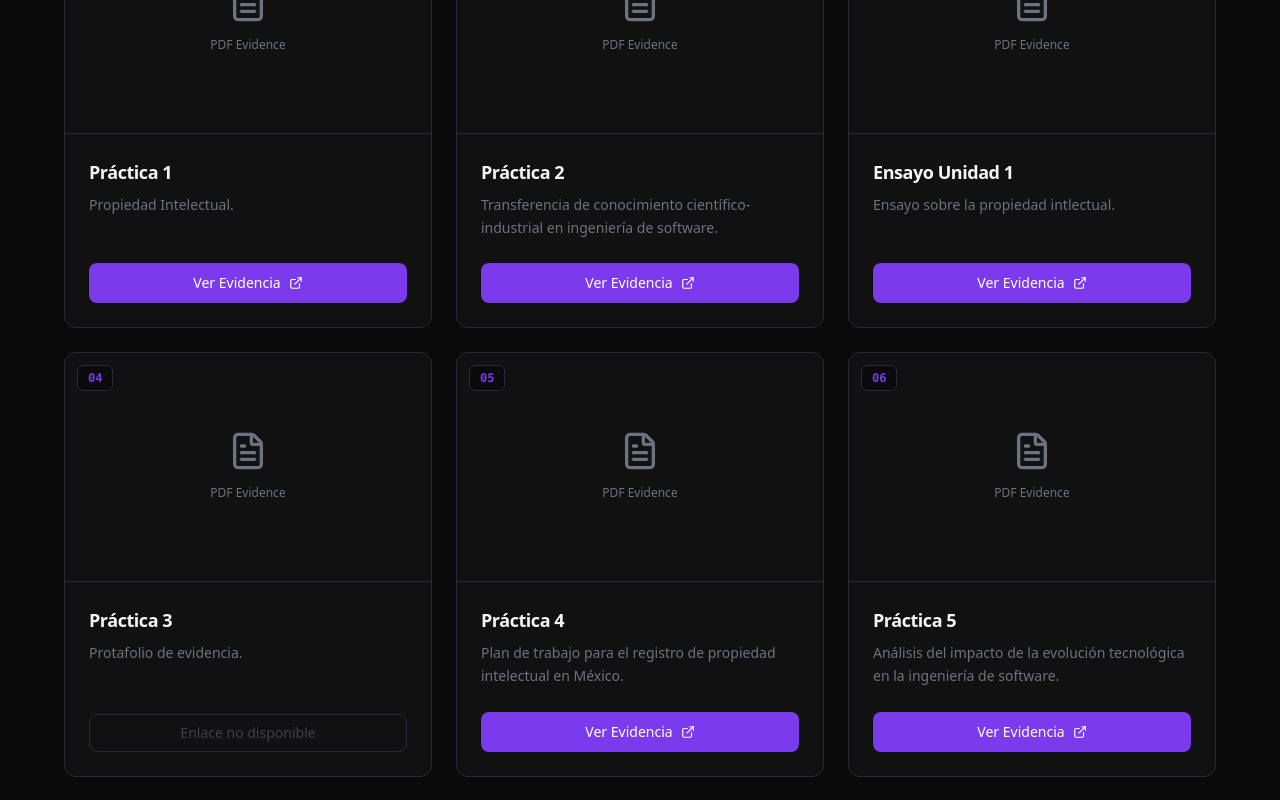
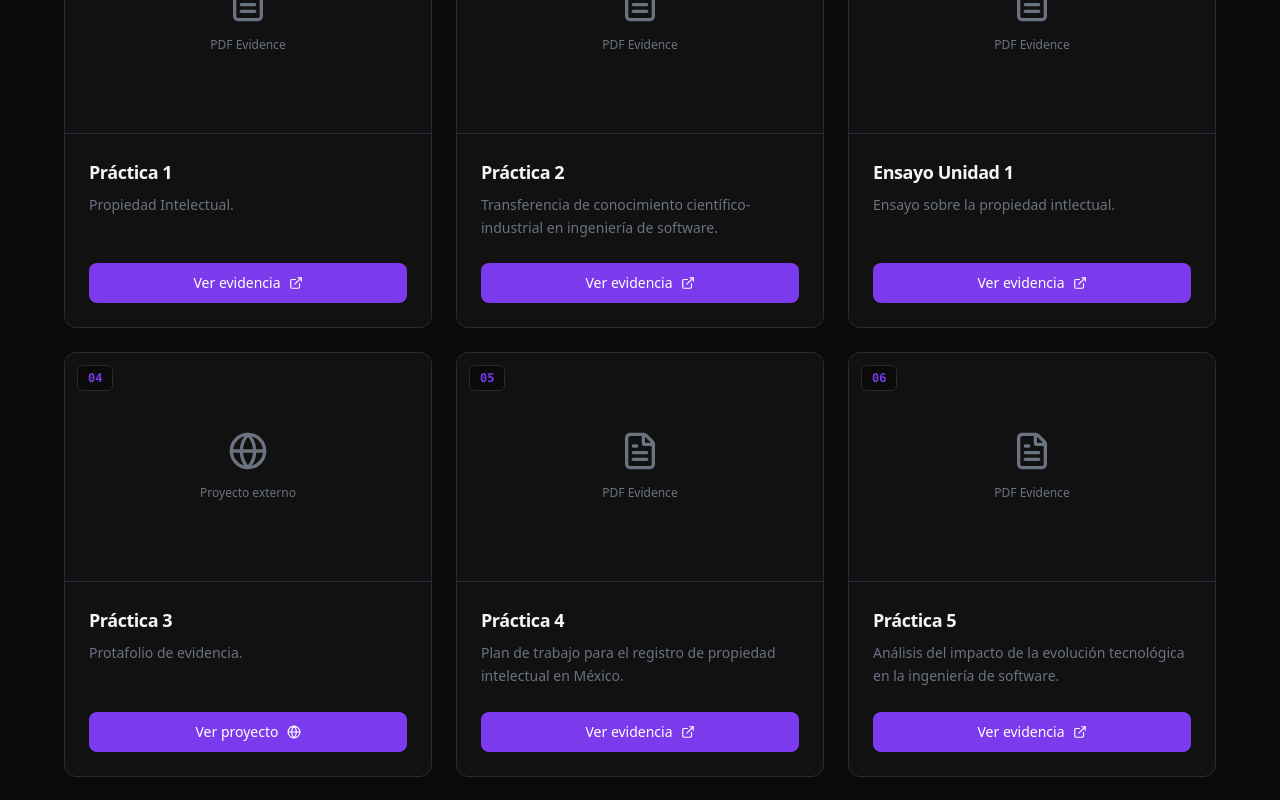
Before and after one commit to Ordun0/Portfolio, a React (Vite) app: page / in a window 1280 px wide. Shown: the part 1200-2000 px from the top of the page. Built offline with nearby package versions, Linux system fonts and the light colour scheme.

Commit message:
Update PracticeCard.tsx

```diff
--- a/src/components/PracticeCard.tsx
+++ b/src/components/PracticeCard.tsx
@@ -1,4 +1,4 @@
-import { FileText, ExternalLink } from 'lucide-react'
+import { FileText, ExternalLink, Github, Globe } from 'lucide-react'
 import type { Practice } from '../data/practices'
 
 interface Props {
@@ -6,14 +6,26 @@ interface Props {
 }
 
 export function PracticeCard({ practice }: Props) {
+  // Determinar qué botón mostrar
+  const hasEvidence = practice.pdf || practice.link
+  const isExternalLink = !!practice.link && !practice.pdf
+  const buttonText = practice.link ? 'Ver proyecto' : 'Ver evidencia'
+  const ButtonIcon = practice.link ? (practice.link.includes('github.com') ? Github : Globe) : ExternalLink
+
   return (
     <div className="group flex flex-col rounded-xl border border-border bg-card overflow-hidden hover:border-primary/50 transition-all duration-300 h-full">
 
       {/* 1. Área Visual (Icono + Número) */}
       <div className="aspect-[16/10] bg-secondary flex items-center justify-center border-b border-border relative">
         <div className="text-center">
+          {practice.link ? (
+            <Globe className="w-10 h-10 mx-auto mb-2 text-muted group-hover:text-primary transition-colors" />
+          ) : (
             <FileText className="w-10 h-10 mx-auto mb-2 text-muted group-hover:text-primary transition-colors" />
-          <span className="text-xs text-muted font-medium">PDF Evidence</span>
+          )}
+          <span className="text-xs text-muted font-medium">
+            {practice.link ? 'Proyecto externo' : 'PDF Evidence'}
+          </span>
         </div>
 
         {/* Número de la práctica (ej: 01) */}
@@ -31,16 +43,17 @@ export function PracticeCard({ practice }: Props) {
           {practice.description}
         </p>
 
-        {/* 3. Botón Directo al PDF */}
-        {practice.pdf ? (
+        {/* 3. Botón dinámico: PDF o Link externo */}
+        <div className="mt-auto">
+          {hasEvidence ? (
             <a
-            href={practice.pdf}
+              href={practice.pdf || practice.link}
               target="_blank"
               rel="noopener noreferrer"
               className="w-full inline-flex items-center justify-center gap-2 px-4 py-2.5 rounded-lg bg-primary text-white font-medium hover:opacity-90 transition-opacity text-sm"
             >
-            Ver Evidencia
-            <ExternalLink className="w-3.5 h-3.5" />
+              {buttonText}
+              <ButtonIcon className="w-3.5 h-3.5" />
             </a>
           ) : (
             <span className="w-full text-center py-2 rounded-lg border border-border text-sm text-muted/50">
@@ -49,5 +62,6 @@ export function PracticeCard({ practice }: Props) {
           )}
         </div>
       </div>
+    </div>
   )
 }
```
Lines whose indentation alone changed are shown as unchanged.
